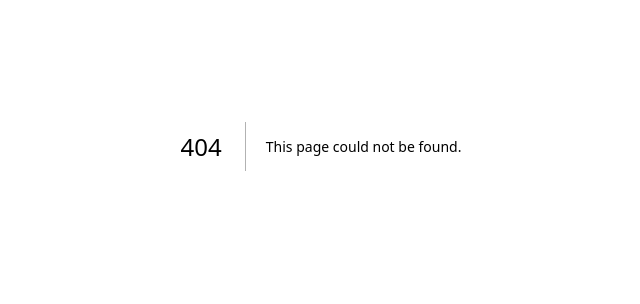
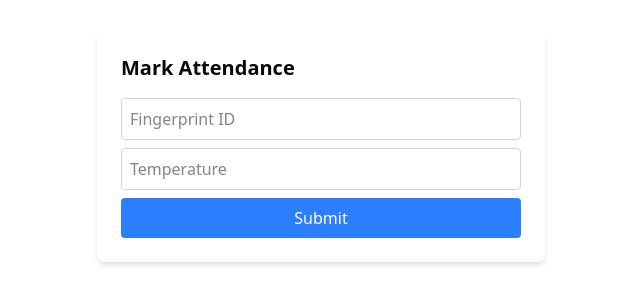
Before and after one commit to owusuvictorjnr/students-attendance, a Next.js app: page /attendance in a window 1280 px wide. Before the commit this address had no page. Shown: the part 254-558 px from the top of the page, without its empty margins (319-959 px from the left). Built offline with nearby package versions, Linux system fonts and the light colour scheme.

Commit message:
attendance page

```diff
--- /dev/null
+++ b/app/(home)/attendance/page.tsx
@@ -0,0 +1,49 @@
+'use client'
+
+import { useState } from 'react'
+
+export default function AttendancePage() {
+  const [fingerprintId, setFingerprintId] = useState('')
+  const [temperature, setTemperature] = useState('')
+  const [message, setMessage] = useState('')
+
+  const handleSubmit = async () => {
+    const res = await fetch('/api/mark-attendance', {
+      method: 'POST',
+      headers: { 'Content-Type': 'application/json' },
+      body: JSON.stringify({ fingerprintId, temperature }),
+    })
+
+    const data = await res.json()
+    setMessage(data.message || data.error)
+  }
+
+  return (
+    <article className='bg-white flex place-items-center h-screen'>
+      <form className='p-6 max-w-md mx-auto shadow-md rounded-lg'>
+        <h1 className='text-xl font-semibold mb-4'>Mark Attendance</h1>
+        <input
+          type='text'
+          placeholder='Fingerprint ID'
+          value={fingerprintId}
+          onChange={(e) => setFingerprintId(e.target.value)}
+          className='w-full mb-2 p-2 border border-gray-300 rounded'
+        />
+        <input
+          type='number'
+          placeholder='Temperature'
+          value={temperature}
+          onChange={(e) => setTemperature(e.target.value)}
+          className='w-full mb-2 p-2 border border-gray-300 rounded'
+        />
+        <button
+          onClick={handleSubmit}
+          className='w-full bg-blue-500 text-white p-2 rounded'
+        >
+          Submit
+        </button>
+        {message && <p className='mt-2 text-center text-gray-700'>{message}</p>}
+      </form>
+    </article>
+  )
+}
```
